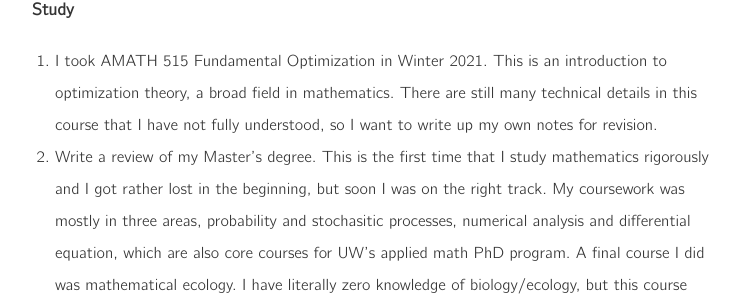
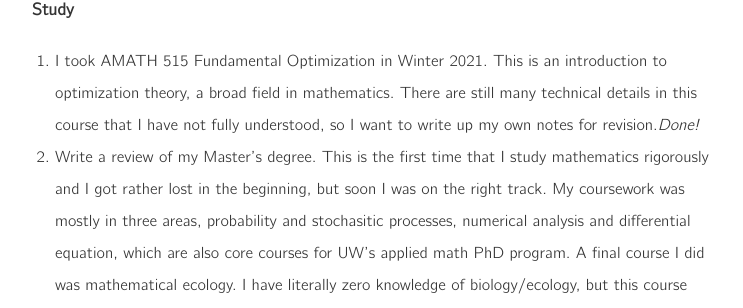
Before and after one commit to rz998/garyzhao.net, a Jekyll site: the page built from _posts/2021-02-22-plans.md, in a window 1280 px wide. Shown: the part 280-588 px from the top of the page, without its empty margins (268-1011 px from the left). Built offline with Jekyll 4.4.1, drawn with Linux system fonts in a browser that asks for light colours.

Commit message:
Update 2021-02-22-plans.md

```diff
--- a/_posts/2021-02-22-plans.md
+++ b/_posts/2021-02-22-plans.md
@@ -10,7 +10,7 @@ categories: [study]
 
 ### Study
 
-1. I took AMATH 515 Fundamental Optimization in Winter 2021. This is an introduction to optimization theory, a broad field in mathematics. There are still many technical details in this course that I have not fully understood, so I want to write up my own notes for revision.
+1. I took AMATH 515 Fundamental Optimization in Winter 2021. This is an introduction to optimization theory, a broad field in mathematics. There are still many technical details in this course that I have not fully understood, so I want to write up my own notes for revision.*Done!*
 
 2. Write a review of my Master's degree. This is the first time that I study mathematics rigorously and I got rather lost in the beginning, but soon I was on the right track. My coursework was mostly in three areas, probability and stochasitic processes, numerical analysis and differential equation, which are also core courses for UW's applied math PhD program. A final course I did was mathematical ecology. I have literally zero knowledge of biology/ecology, but this course turned out to be one of the most interested courses that I ever studied. I will dicsuss more about this in another post.
 
```
